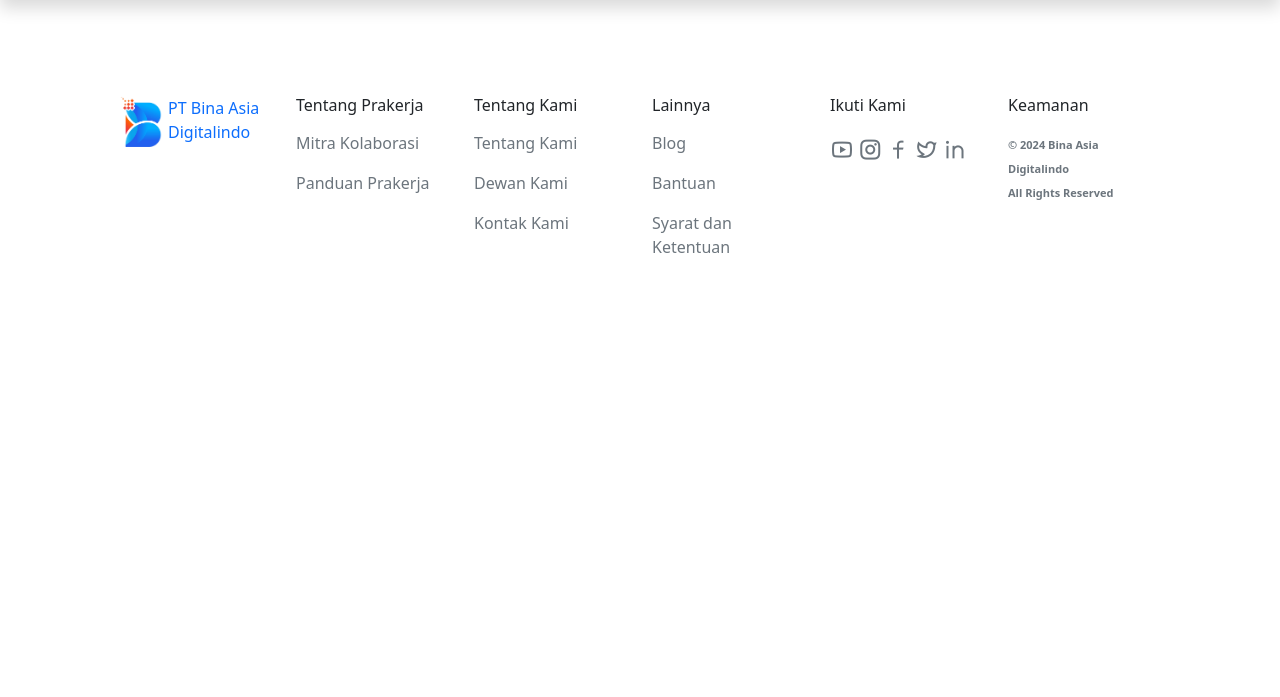
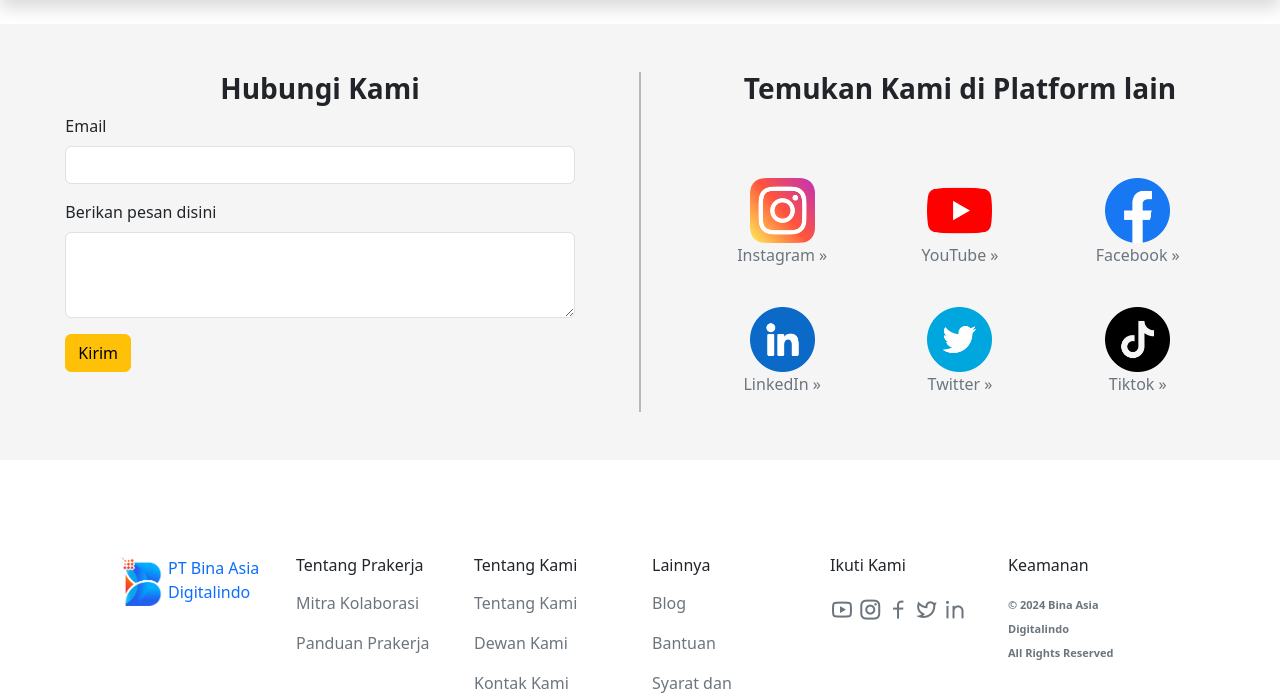
Before and after one commit to dikhmasir22/BinaPentiumAsiaproject, a Flask app: page /kontak in a window 1280 px wide. Shown: the part 74-771 px from the top of the page. Before the commit the page ends 327 px from the top, so only its background shows below. Run offline with Flask 3, Linux system fonts and the light colour scheme; some libraries are stand-ins or nearby versions.

Commit message:
Tampilan Halaman Kontak, Alfa

```diff
--- a/app/templates/template/kontak.html
+++ b/app/templates/template/kontak.html
@@ -1,3 +1,78 @@
 {% include 'template/header.html' %}
 
+<br />
+<!-- Contact Start -->
+<div class="container-fluid py-5" style="background-color: whitesmoke;">
+  <div class="row justify-content-center">
+    <!-- Form Kontak -->
+    <div class="col-md-5">
+      <div class="text-center">
+        <h3 class="fw-bold">Hubungi Kami</h3>
+      </div>
+      <form>
+        <div class="mb-3">
+          <label for="email" class="form-label">Email</label>
+          <input type="email" class="form-control" id="email" />
+        </div>
+        <div class="mb-3">
+          <label for="pesan" class="form-label">Berikan pesan disini</label>
+          <textarea class="form-control" id="pesan" rows="3"></textarea>
+        </div>
+        <button type="submit" class="btn btn-warning gelembung">Kirim</button>
+      </form>
+    </div>
+    <!-- Garis Vertikal -->
+    <div class="col-md-1 d-flex align-items-center justify-content-center">
+      <div class="vr" style="height: 100%; width: 2px; background-color: #000;"></div>
+    </div>
+
+    <!-- Platform Lain -->
+    <div class="col-md-5">
+        <div class="text-center">
+          <h3 class="fw-bold">Temukan Kami di Platform lain</h3>
+          <!-- <p class="text-muted">Ikuti kami di media sosial dan dapatkan informasi terbaru:</p> -->
+        </div>
+        <div class="row mt-5">
+          <!-- Instagram -->
+          <div class="col-lg-4 text-center mt-4">
+            <img src="{{ url_for('static', filename='image/social-media/instagram.png') }}"  alt="Instagram" width="65" height="65">
+            <p><a class="text-secondary fw-normal" style="text-decoration: none;" href="#">Instagram »</a></p>
+          </div>
+
+          <!-- YouTube -->
+          <div class="col-lg-4 text-center mt-4">
+            <img src="{{ url_for('static', filename='image/social-media/youtube.png') }}"  alt="YouTube" width="65" height="65">
+            <p><a class="text-secondary fw-normal" style="text-decoration: none;" href="#">YouTube »</a></p>
+          </div>
+
+          <!-- Facebook -->
+          <div class="col-lg-4 text-center mt-4">
+            <img src="{{ url_for('static', filename='image/social-media/facebook.png') }}"  alt="Facebook" width="65" height="65">
+            <p><a class="text-secondary fw-normal" style="text-decoration: none;" href="#">Facebook »</a></p>
+          </div>
+
+          <!-- LinkedIn -->
+          <div class="col-lg-4 text-center mt-4">
+            <img src="{{ url_for('static', filename='image/social-media/linkedin.png') }}"  alt="LinkedIn" width="65" height="65">
+            <p><a class="text-secondary fw-normal" style="text-decoration: none;" href="#">LinkedIn »</a></p>
+          </div>
+
+          <!-- Twitter -->
+          <div class="col-lg-4 text-center mt-4">
+            <img src="{{ url_for('static', filename='image/social-media/twitter.png') }}"  alt="Twitter" width="65" height="65">
+            <p><a class="text-secondary fw-normal" style="text-decoration: none;" href="#">Twitter »</a></p>
+          </div>
+
+          <!-- Tiktok -->
+          <div class="col-lg-4 text-center mt-4">
+            <img src="{{ url_for('static', filename='image/social-media/tiktok.png') }}"  alt="Tiktok" width="65" height="65">
+            <p><a class="text-secondary fw-normal" style="text-decoration: none;" href="#">Tiktok »</a></p>
+          </div>
+        </div>
+      </div>
+
+  </div>
+</div>
+<!-- Contact End -->
+
 {% include 'template/footer.html' %}
```
Also changed, not shown: app/static/image/social-media/facebook.png (added), app/static/image/social-media/instagram.png (added), app/static/image/social-media/linkedin.png (added), app/static/image/social-media/telegram.png (added), app/static/image/social-media/tiktok.png (added), app/static/image/social-media/twitter.png (added), app/static/image/social-media/youtube.png (added).
